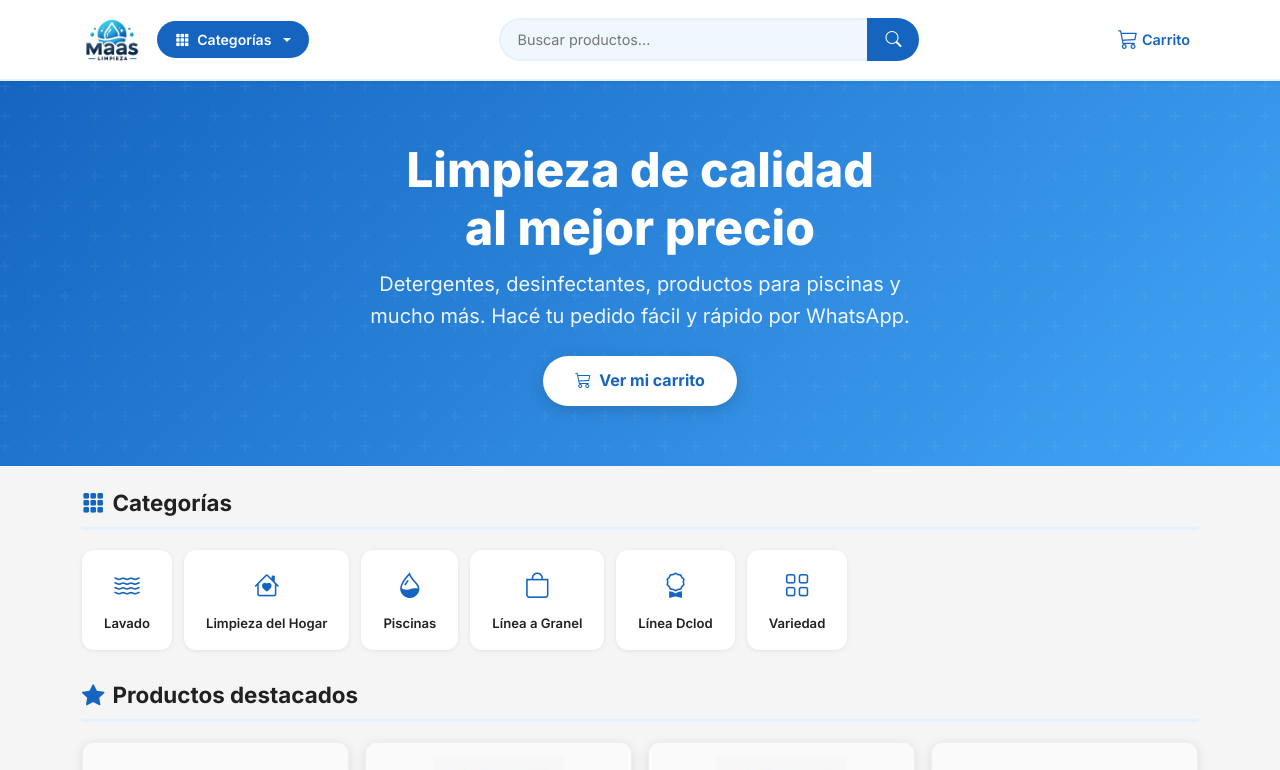
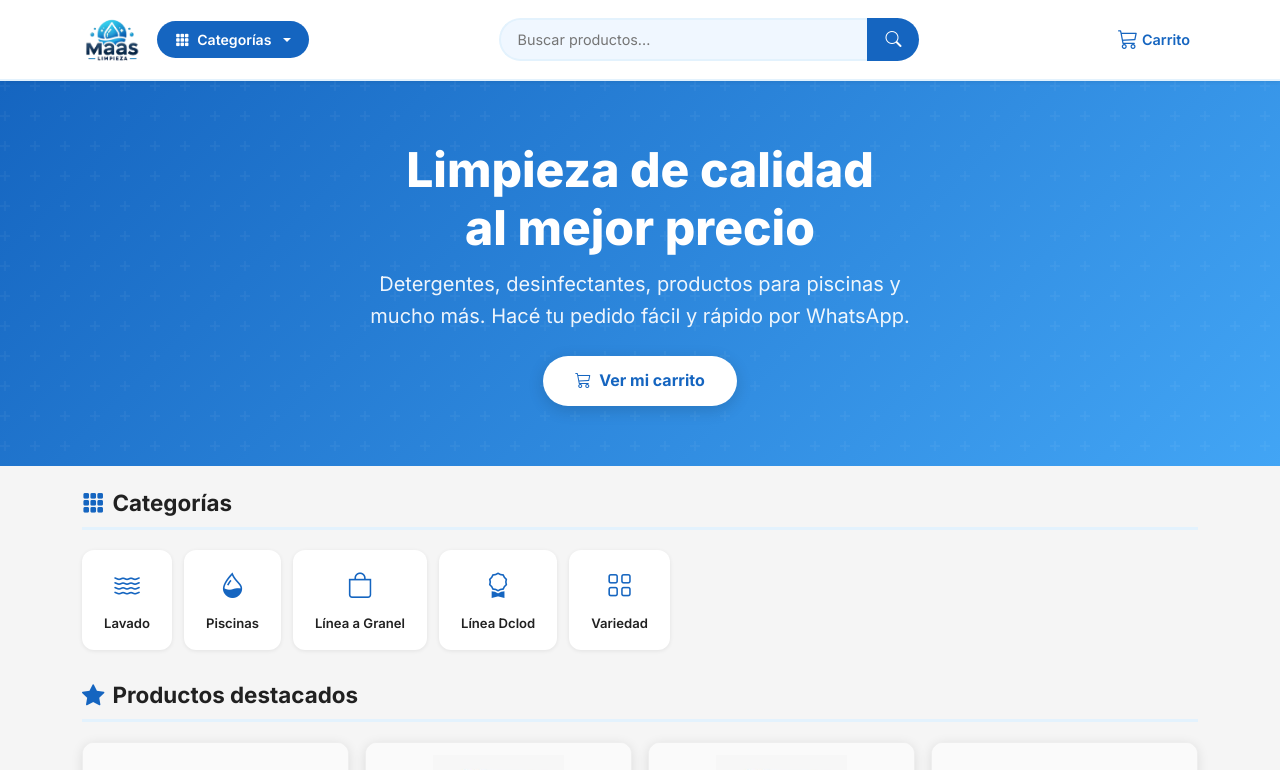
Before and after one commit to Miguel01Pacheco/MaasLimpioTienda, a React (Vite) app: page / in a window 1280 px wide. Shown: the top 770 px of the page. Built offline with nearby package versions, Linux system fonts and the light colour scheme.

Commit message:
categoria limpieza del hogar comentada

```diff
--- a/src/components/CategoryMenu.jsx
+++ b/src/components/CategoryMenu.jsx
@@ -8,7 +8,8 @@ import { useNavigate } from 'react-router-dom'
  */
 const CATEGORIES = [
     { slug: 'lavado', label: 'Lavado', icon: 'bi-water' },
-    { slug: 'limpieza-del-hogar', label: 'Limpieza del Hogar', icon: 'bi-house-heart' },
+    /** { slug: 'limpieza-del-hogar', label: 'Limpieza del Hogar', icon: 'bi-house-heart' }, */
+
     { slug: 'piscinas', label: 'Piscinas', icon: 'bi-droplet-half' },
     { slug: 'linea-a-granel', label: 'Línea a Granel', icon: 'bi-bag' },
     { slug: 'linea-dclod', label: 'Línea Dclod', icon: 'bi-award' },
```
